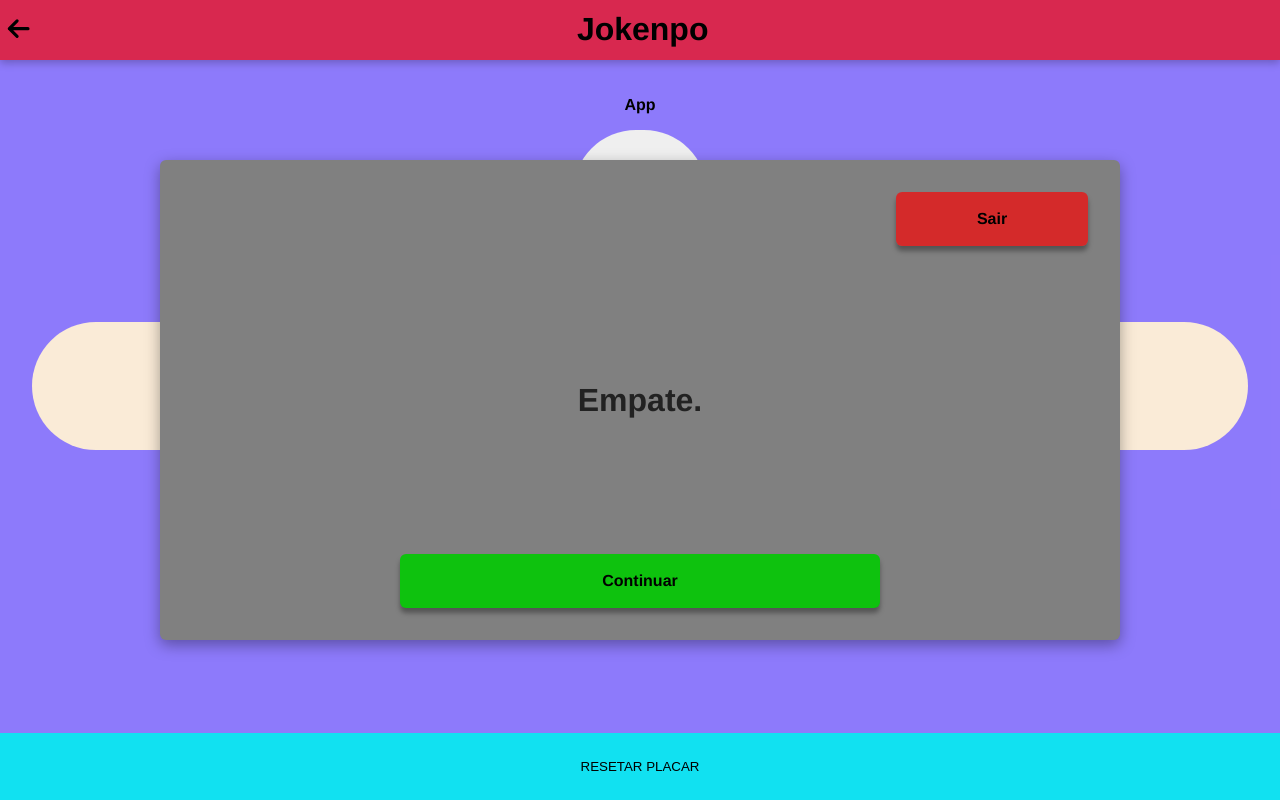
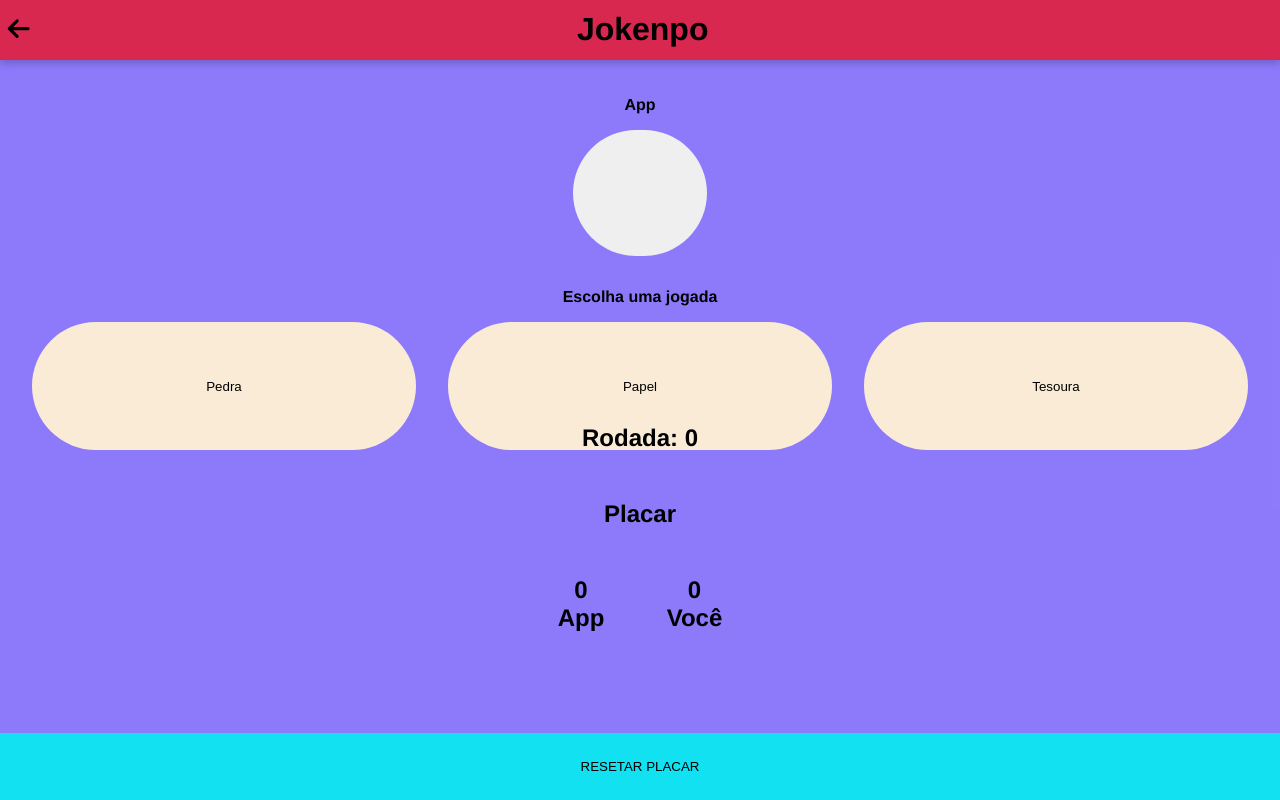
Before and after one commit to Lucky-ta/Menu-Games, a React (Vite) app: page /Jokenpo in a window 1280 px wide. Built offline with nearby package versions, Linux system fonts and the light colour scheme.

Commit message:
change modal position

```diff
--- a/src/pages/Jokenpo.jsx
+++ b/src/pages/Jokenpo.jsx
@@ -8,6 +8,7 @@ import MyContext from '../MyContext/MyContext';
 
 function Jokenpo() {
   const { gameResult, setGameResult } = useContext(MyContext);
+  const [modal, setModal] = useState(false);
   const ENEMY = new Enemy();
   const [round, setRound] = useState(0);
   const [enemyOption, SetEnemyOption] = useState('');
@@ -19,6 +20,7 @@ function Jokenpo() {
   const handleOption = (choice) => {
     setOption(choice);
     setRound(round + 1);
+    setModal(true);
   };
 
   const resetGame = () => {
@@ -38,15 +40,6 @@ function Jokenpo() {
     const result = jokenpoVerifyResult(enemyOption, option);
     setGameResult(result);
     console.log(result);
-    if (result === 'Empate.' && enemyOption !== '') {
-      window.setTimeout(() => alert(result), 200);
-    }
-    if (result === 'Você venceu!' && enemyOption !== '') {
-      setPoints(points + 1);
-    }
-    if (result === 'Você perdeu.' && enemyOption !== '') {
-      setEnemyPoints(enemyPoints + 1);
-    }
   }, [enemyOption]);
 
   return (
@@ -119,7 +112,7 @@ function Jokenpo() {
           RESETAR PLACAR
         </button>
       </footer>
-      <ResultModal result={gameResult} />
+      {modal && <ResultModal setModal={setModal} result={gameResult} />}
     </div>
   );
 }
--- a/src/pages/modals/resultModal.jsx
+++ b/src/pages/modals/resultModal.jsx
@@ -1,8 +1,11 @@
 import PropTypes from 'prop-types';
 import React from 'react';
+import { useNavigate } from 'react-router-dom';
 import '../../styles/modals/Modal.css';
 
-function ResultModal({ result }) {
+function ResultModal({ result, setModal }) {
+  const navigate = useNavigate();
+
   let resultClassName = '';
   switch (result) {
     case 'Empate.':
@@ -18,17 +21,34 @@ function ResultModal({ result }) {
       break;
   }
 
+  const handleExitBtn = () => {
+    navigate('/');
+  };
+
+  const handleContinueGame = () => {
+    setModal(false);
+  };
+
   return (
     <div className="container">
       <p className={resultClassName}>{result}</p>
-      <p className="modalContinueBtn">Continuar</p>
-      <p className="modalExitBtn">Sair</p>
+      <button
+        type="button"
+        className="modalContinueBtn"
+        onClick={handleContinueGame}
+      >
+        Continuar
+      </button>
+      <button type="button" onClick={handleExitBtn} className="modalExitBtn">
+        Sair
+      </button>
     </div>
   );
 }
 
 ResultModal.propTypes = {
   result: PropTypes.string.isRequired,
+  setModal: PropTypes.func.isRequired,
 };
 
 export default ResultModal;
--- a/src/service/ticTacToeVerifyResult.js
+++ b/src/service/ticTacToeVerifyResult.js
@@ -47,7 +47,6 @@ const verifyTableResult = (side, role) => {
 
   if (cases.find((c) => c === true) && role === 'enemy') {
     window.setTimeout(() => clearTable(), 501);
-    window.setTimeout(() => alert('Você perdeu...'), 500);
     return 'Você perdeu...';
   }
   if (cases.find((c) => c === true) && role === 'player') {
--- a/src/styles/modals/Modal.css
+++ b/src/styles/modals/Modal.css
@@ -2,16 +2,13 @@
   background-color: grey;
   display: flex;
   position: absolute;
-  width: 75vw;
-  height: 60vh;
-  left: 0;
+  width: 30vw;
+  height: 100vh;
   right: 0;
   top: 0;
   bottom: 0;
   margin-left: auto;
   margin-right: auto;
-  margin-top: auto;
-  margin-bottom: auto;
   box-shadow: rgba(0, 0, 0, 0.35) 0px 5px 15px;
   border-radius: 6px;
   flex-direction: column;
@@ -29,8 +26,8 @@
     width: 2px;
   }
   to {
-    width: 75vw;
-    height: 60vh;
+    width: 30vw;
+    height: 100vh;
   }
 }
 @keyframes slidein {
@@ -39,8 +36,8 @@
     width: 2px;
   }
   to {
-    width: 75vw;
-    height: 60vh;
+    width: 30vw;
+    height: 100vh;
   }
 }
 
@@ -58,6 +55,8 @@
   transition: all 0.2s;
   box-shadow: rgba(0, 0, 0, 0.35) 0px 5px 5px;
   position: absolute;
+  font-weight: 700;
+  font-size: 1em;
 }
 .modalExitBtn:hover, .modalContinueBtn:hover {
   background-color: white;
@@ -77,10 +76,17 @@
   border: 1px solid rgb(14, 194, 14);
 }
 
-.empate, .venceu {
+.empate, .venceu, .perdeu {
+  display: flex;
   font-size: large;
-  font-size: 2em;
+  font-size: 2.6em;
   color: rgba(2, 2, 2, 0.74);
+  position: absolute;
+  transition: all 0.2s;
+  width: 20%;
+  height: 3.4em;
+  justify-content: center;
+  align-items: center;
 }
 
 .venceu {
--- a/src/styles/modals/Modal.scss
+++ b/src/styles/modals/Modal.scss
@@ -2,16 +2,13 @@
     background-color: grey;
     display: flex;
     position: absolute;
-    width: 75vw;
-    height: 60vh;
-    left: 0;
+    width: 30vw;
+    height: 100vh;
     right: 0;
     top: 0;
     bottom: 0;
     margin-left: auto;
     margin-right: auto;
-    margin-top: auto;
-    margin-bottom: auto;
     box-shadow: rgba(0, 0, 0, 0.35) 0px 5px 15px;
 
     border-radius: 6px;
@@ -29,8 +26,8 @@
         width: 2px;
     }
     to {
-        width: 75vw;
-        height: 60vh;
+        width: 30vw;
+        height: 100vh;
     }
 
 }
@@ -50,6 +47,8 @@
     transition: all 0.2s;
     box-shadow: rgba(0, 0, 0, 0.35) 0px 5px 5px;
     position: absolute;
+    font-weight: 700;
+    font-size: 1em;
 
     &:hover {
         background-color: white;
@@ -71,10 +70,18 @@
     }
 }
 
-.empate, .venceu {
+.empate, .venceu, .perdeu {
+    display: flex;
     font-size: large;
-    font-size: 2em;
+    font-size: 2.6em;
     color: rgba(2, 2, 2, 0.74);
+    position: absolute;
+    transition: all 0.2s;
+    width: 20%;
+    height: 3.4em;
+    justify-content: center;
+    align-items: center;
+
 }
 
 .venceu {
```
Also changed, not shown: 1 other file (tests, documents, lock files or other folders).
